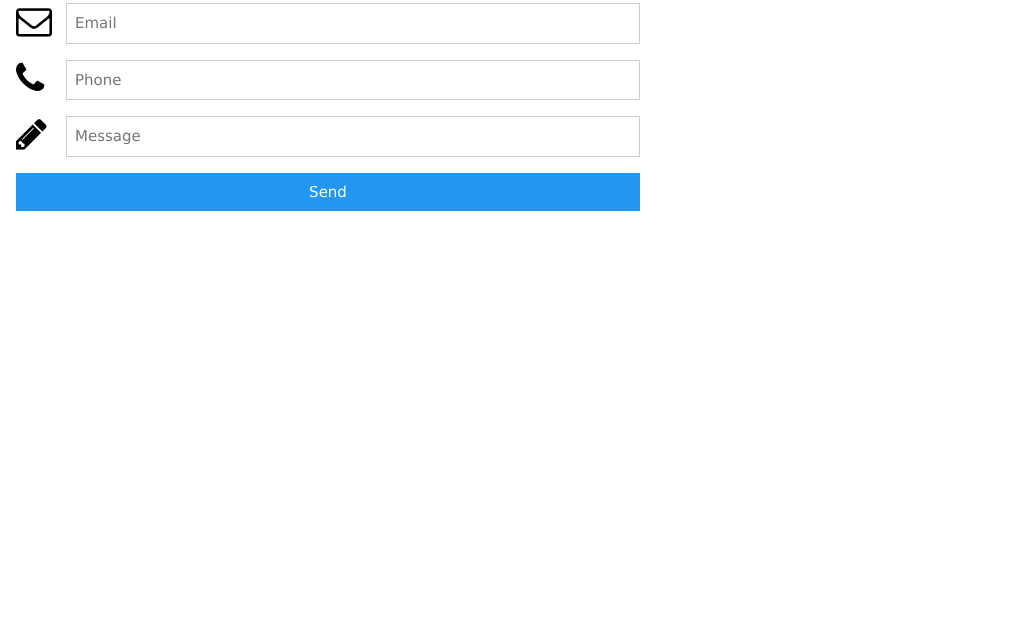
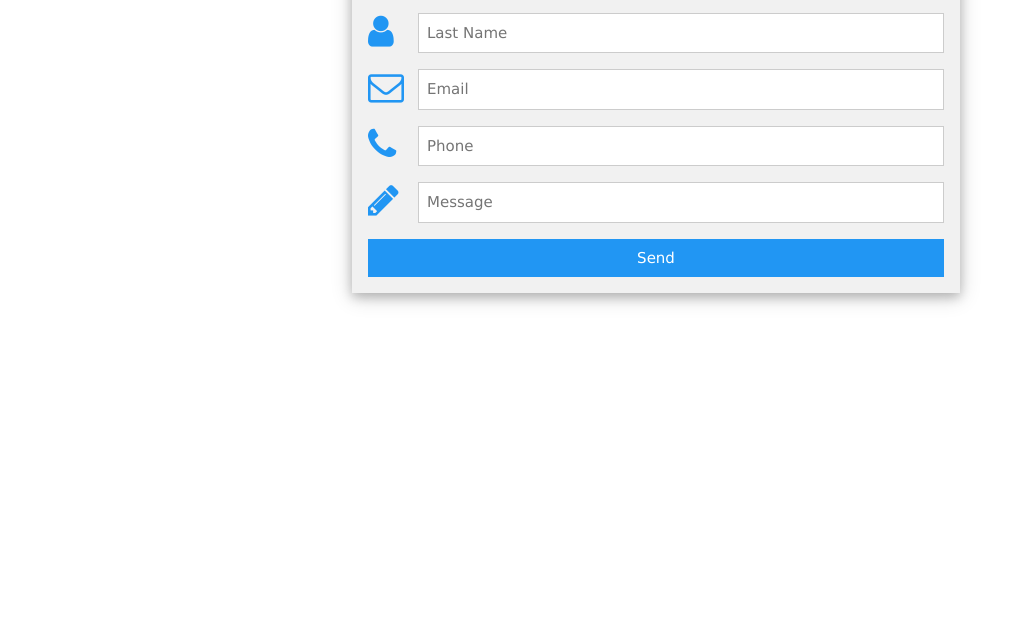
Before and after one commit to lakshita196/myweb-1, a plain HTML site: page index.html in a window 1280 px wide. Shown: the part 181-800 px from the top of the page, without its empty margins (0-1015 px from the left). Drawn offline with nearby package versions, Linux system fonts and the light colour scheme.

Commit message:
Update index.html

```diff
--- a/index.html
+++ b/index.html
@@ -6,8 +6,8 @@
 <link rel="stylesheet" href="https://cdnjs.cloudflare.com/ajax/libs/font-awesome/4.7.0/css/font-awesome.min.css">
 
 <body>
-<div class="w3-container" margin: 50px auto;">
-    <form action="/action_page.php" style="width: 50%; class="w3-container  w3-card-4 w3-light-grey w3-text-blue w3-margin">
+<div class="w3-container" style="width: 50%; margin: 50px auto;">
+    <form action="/action_page.php" style="width: 100%;" class="w3-container  w3-card-4 w3-light-grey w3-text-blue w3-margin">
         <h2 class="w3-center">Contact Us</h2>
 
         <div class="w3-row w3-section">
```
